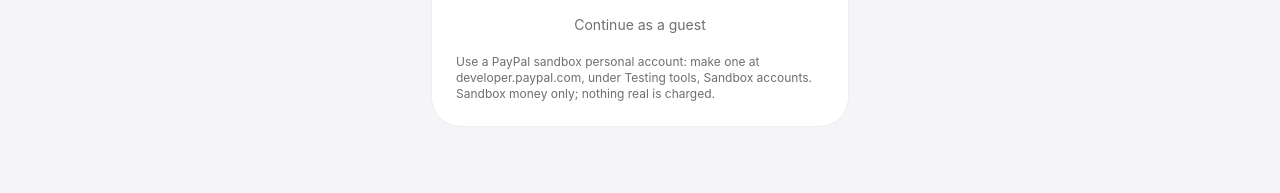
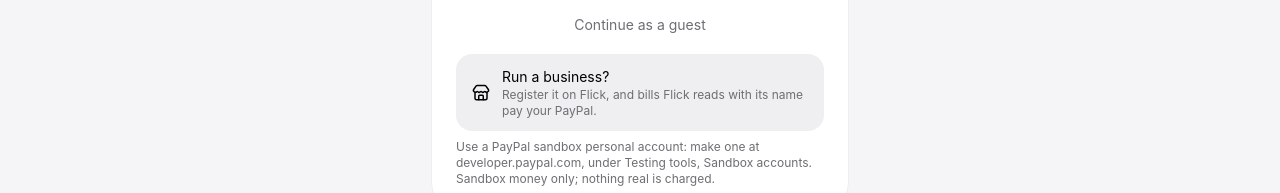
Before and after one commit to minrawsjar/Flick, a Next.js app in the folder frontend/: page /login in a window 1280 px wide. Shown: the part 630-823 px from the top of the page. Before the commit the page ends 800 px from the top, so only its background shows below. Built offline with nearby package versions, Linux system fonts and the light colour scheme; no server answers.

Commit message:
Sign in: a way in for businesses (Run a business? → /business), and the page says so when a business signs in

```diff
--- a/frontend/app/(app)/login/sign-in.tsx
+++ b/frontend/app/(app)/login/sign-in.tsx
@@ -1,6 +1,6 @@
 "use client";
 
-import { History, Pointer, UserRound } from "lucide-react";
+import { History, Pointer, Store, UserRound } from "lucide-react";
 import Link from "next/link";
 import { useSyncExternalStore, type ReactNode } from "react";
 import { Logo } from "@/components/ui";
@@ -9,7 +9,8 @@ import { useLive } from "@/lib/live";
 // Signing in to Flick, with a PayPal sandbox account (backend/src/account.ts). PayPal's page asks to
 // save PayPal with Flick; that one approval makes this Flick theirs, on every device, and lets a
 // flick pay with no PayPal page each time. Signing in is optional: a guest can do everything, and
-// approves each payment on PayPal's page.
+// approves each payment on PayPal's page. A business signs in the same way, with its own PayPal, then
+// registers its name on /business: bills Flick reads with that name pay that PayPal.
 
 const never = () => () => {};
 /** The page's query: why we're here (?signin=failed, ?signedout=1) and where to go after (?next=). */
@@ -21,6 +22,7 @@ export function SignIn() {
   const next = /^\/(?!\/)/.test(query.get("next") ?? "") ? query.get("next")! : "/home";
   const profile = live.state?.profile;
   const paypal = live.state?.config.paypal ?? true;
+  const business = next === "/business";
 
   const note = query.get("signin") === "failed"
     ? "PayPal didn't sign you in, so nothing was saved. Try again."
@@ -52,8 +54,12 @@ export function SignIn() {
           </>
         ) : (
           <>
-            <h1 className="mt-5 text-[32px] font-semibold leading-[1.05] tracking-tight">Sign in to Flick</h1>
-            <p className="mt-2 text-[15px] leading-[1.45] text-secondary">With your PayPal sandbox account. Approve once on PayPal, and this Flick is yours.</p>
+            <h1 className="mt-5 text-[32px] font-semibold leading-[1.05] tracking-tight">{business ? "Sign in as a business" : "Sign in to Flick"}</h1>
+            <p className="mt-2 text-[15px] leading-[1.45] text-secondary">
+              {business
+                ? "With your business's PayPal sandbox account: that's the one Flick pays. Then register your name, and bills Flick reads with it pay you."
+                : "With your PayPal sandbox account. Approve once on PayPal, and this Flick is yours."}
+            </p>
             <ul className="mt-5 grid gap-3.5">
               <Point icon={<UserRound size={18} />} title="Your own Flick">
                 Your bills, friends and payments, on every device you sign in on.
@@ -81,13 +87,22 @@ export function SignIn() {
               ) : (
                 <p className="rounded-2xl bg-wait/15 px-4 py-2.5 text-[14px] text-wait">PayPal isn&apos;t set up on this backend, so signing in is off. Flick works as a guest.</p>
               )}
-              <Link href={next} className="flex h-11 items-center justify-center text-[14px] text-secondary">
+              <Link href={business ? "/home" : next} className="flex h-11 items-center justify-center text-[14px] text-secondary">
                 Continue as a guest
               </Link>
             </div>
+            {!business && (
+              <Link href="/business" className="pressable mt-2 flex items-center gap-3 rounded-2xl bg-fill/60 px-4 py-3 text-[14px]">
+                <Store size={18} className="shrink-0" aria-hidden />
+                <span className="min-w-0 flex-1">
+                  Run a business?
+                  <span className="block text-[12px] leading-4 text-secondary">Register it on Flick, and bills Flick reads with its name pay your PayPal.</span>
+                </span>
+              </Link>
+            )}
             <p className="mt-2 text-[12px] leading-4 text-secondary">
-              Use a PayPal sandbox personal account: make one at developer.paypal.com, under Testing tools, Sandbox accounts. Sandbox money only; nothing
-              real is charged.
+              Use a PayPal sandbox {business ? "business" : "personal"} account: make one at developer.paypal.com, under Testing tools, Sandbox accounts.
+              Sandbox money only; nothing real is charged.
             </p>
           </>
         )}
```
